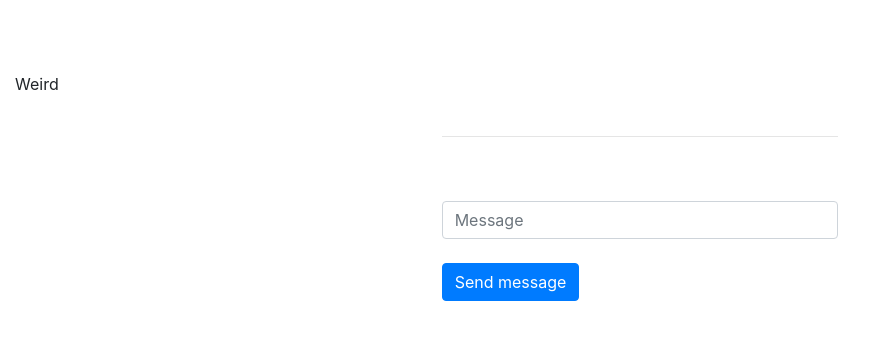
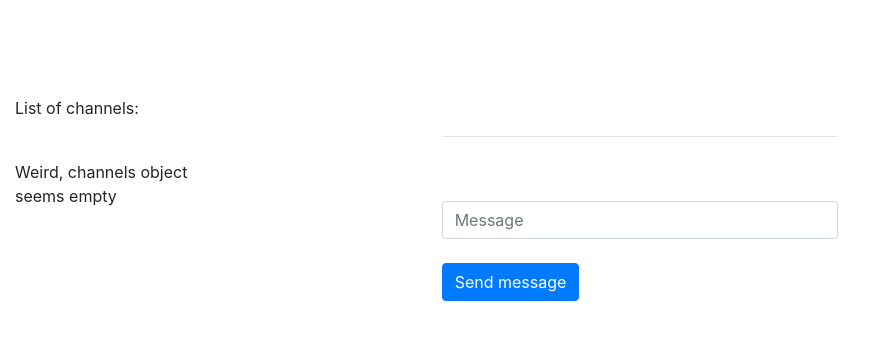
Before and after one commit to alexandrepernin/EDX_project2, a Flask app: page /chat/1 in a window 1280 px wide. Shown: the top 340 px of the page, without its empty margins (0-886 px from the left). Run offline with Flask 2, Linux system fonts and the light colour scheme; some libraries are stand-ins or nearby versions.

Commit message:
Add channel info on chat page for debugging purposes

```diff
--- a/templates/chat.html
+++ b/templates/chat.html
@@ -34,18 +34,27 @@
      <body>
        <div class="container-fluid">
        <div class="row">
-          <div class="col-4">
+          <div class="col-2">
             <br>
             <br>
             <br>
+            <br>
+            <p> List of channels: </p>
+            <br>
             {% if channels %}
+            <div class="list-group">
                {% for channel in channels %}
-               <p>Channel {{loop.index}}: {{channel}}</p>
+               <a href="#" class="list-group-item list-group-item-action">Channel {{loop.index}}: {{channel}} </a>
                {% endfor %}
-               <p> You're on channel {{channels[channel_nb-1]}}
+            </div>
+            <br>
+            <br>
+            <p> You're on a channel called: {{channels[channel_nb-1]}} </p>
             {% else %}
-               <p>Weird</p>
+            <p>Weird, channels object seems empty</p>
             {% endif %}
+          </div>
+          <div class="col-2">
           </div>
           <div class="col-4">
              <br>
```
